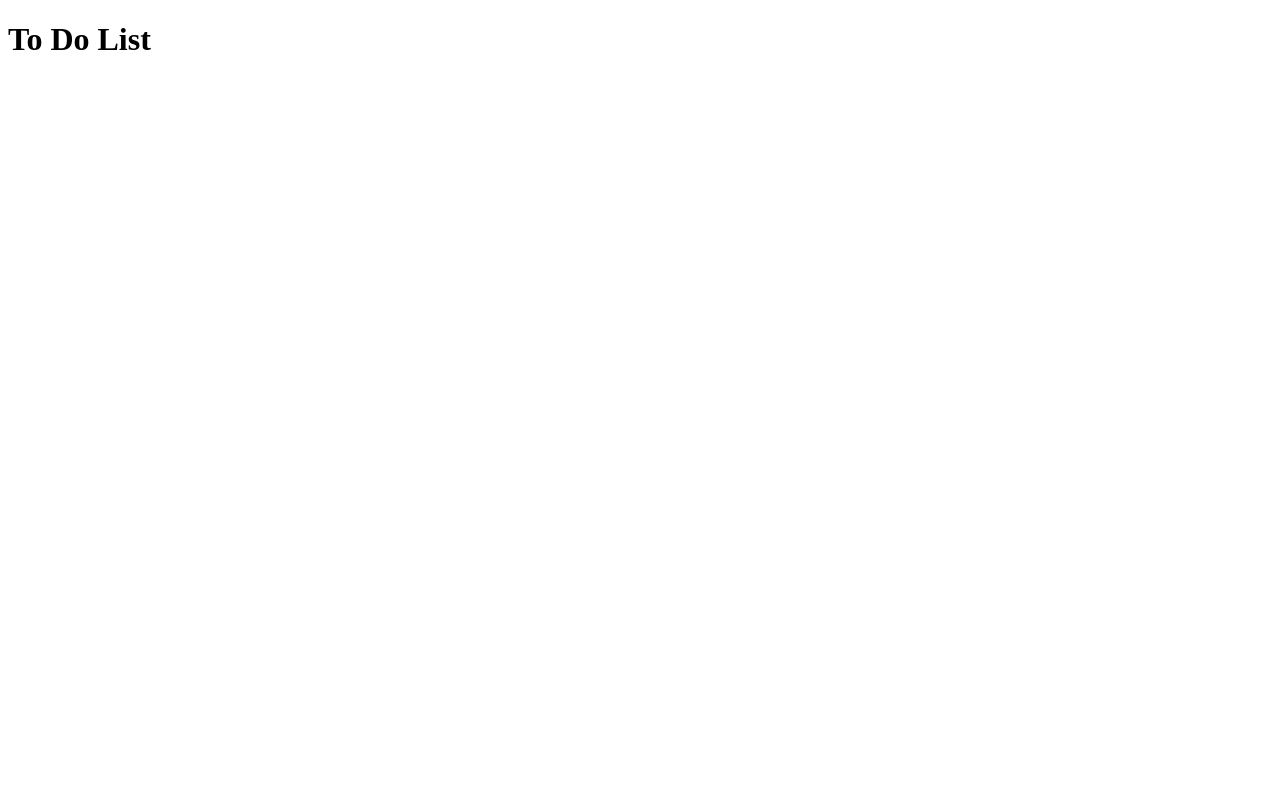
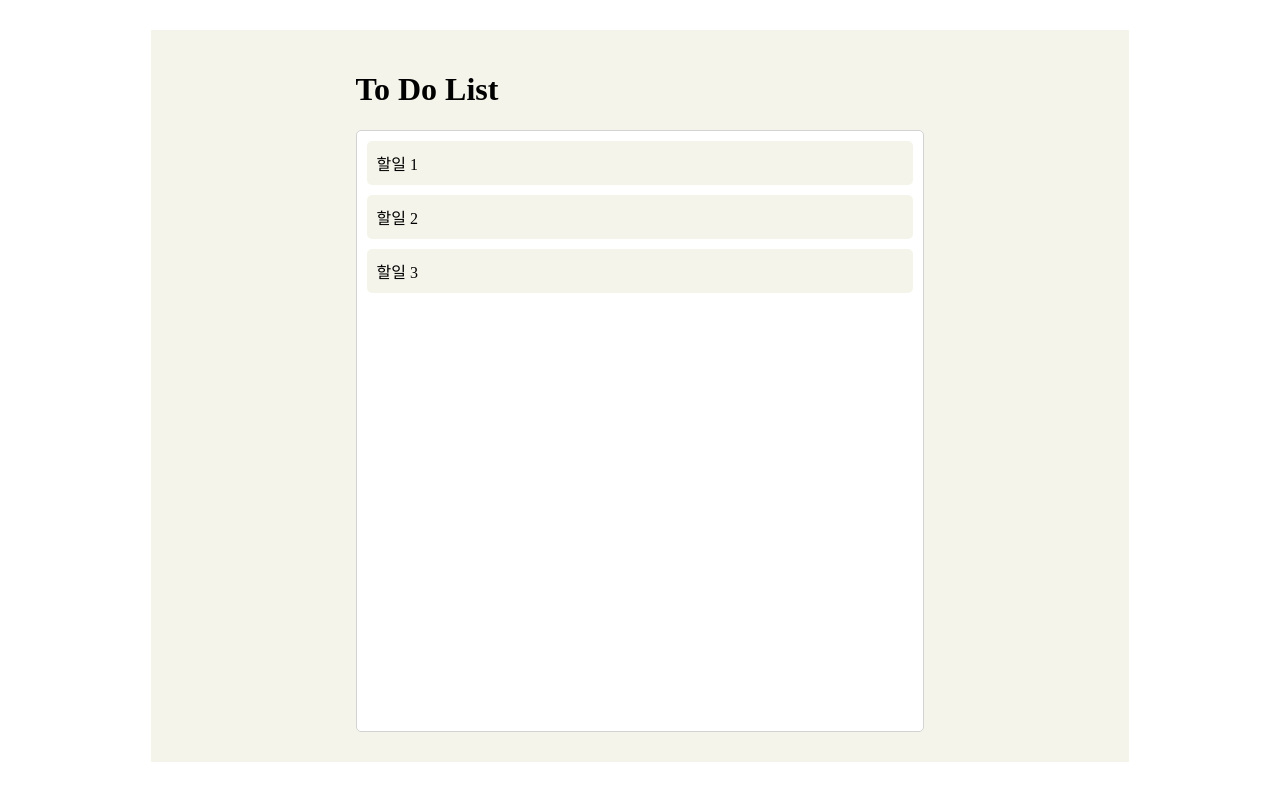
Before and after one commit to baesku789/todo, a React app: page /todo in a window 1280 px wide. Built offline with nearby package versions, Linux system fonts and the light colour scheme.

Commit message:
[master] - publishing 중

```diff
--- a/src/App.tsx
+++ b/src/App.tsx
@@ -6,7 +6,16 @@ import {createGlobalStyle} from "styled-components";
 export const App = () => {
     const GlobalStyles = createGlobalStyle`
       body{
-        box-sizing: border-box
+        box-sizing: border-box;
+      }
+
+      .container{
+        display: flex;
+        flex-direction: column;
+        width: 75%;
+        margin: 30px auto 0;
+        padding: 20px 15px 30px;
+        background: #f5f4eb;
       }
     `
 
--- /dev/null
+++ b/src/css/color.scss
@@ -0,0 +1 @@
+$bg : #f5f4eb
--- /dev/null
+++ b/src/css/common.scss
@@ -0,0 +1,28 @@
+//flex mixin
+//(justify-content) | (align-items) | (flex-direction)
+@mixin flex-center{
+  display: flex;
+  justify-content: center;
+}
+@mixin flex-center-center{
+  display: flex;
+  justify-content: center;
+  align-items: center;
+}
+@mixin flex-left-center{
+  display: flex;
+  justify-content: left;
+  align-items: center;
+}
+@mixin flex-left-center-column{
+  display: flex;
+  justify-content: left;
+  align-items: center;
+  flex-direction: column;
+}
+@mixin flex-center-center-column{
+  display: flex;
+  justify-content: center;
+  align-items: center;
+  flex-direction: column;
+}
--- a/src/page/Root.tsx
+++ b/src/page/Root.tsx
@@ -7,10 +7,12 @@ import Todo from "./components/todo/Todo";
 export const Root = () => {
 
     return (
-        <Routes>
-            <Route path={'/'} element={<Home/>}/>
-            <Route path={'/todo'} element={<Todo/>}/>
-            <Route path={'/post'} element={<Post/>}/>
-        </Routes>
+        <div className={"container"}>
+            <Routes>
+                <Route path={'/'} element={<Home/>}/>
+                <Route path={'/todo'} element={<Todo/>}/>
+                <Route path={'/post'} element={<Post/>}/>
+            </Routes>
+        </div>
     )
 }
--- a/src/page/components/home/Home.tsx
+++ b/src/page/components/home/Home.tsx
@@ -5,12 +5,12 @@ import styles from './home.scss'
 export const Home = () => {
 
     return (
-        <>
+        <div className={styles.container}>
             <h2 className={styles.home}>로그인</h2>
             <h3>아이디</h3>
-            <input type="text"/>
+            <input className={styles.input} type="text"/>
             <h3>비밀번호</h3>
-            <input type="text"/>
-        </>
+            <input className={styles.input} type="text"/>
+        </div>
     )
 }
--- a/src/page/components/home/home.scss
+++ b/src/page/components/home/home.scss
@@ -1,3 +1,15 @@
-.home{
+@use 'src/css/common' as Common;
+@use 'src/css/color' as Color;
 
+.container {
+  display: flex;
+  flex-direction: column;
+  width: 60%;
+  margin: 30px auto 0;
+  padding: 20px 15px 30px;
+  background: Color.$bg;
+  .input{
+    width: calc(100% - 20px);
+    height: 30px;
+  }
 }
--- a/src/page/components/todo/Todo.tsx
+++ b/src/page/components/todo/Todo.tsx
@@ -1,13 +1,39 @@
 import * as React from "react";
+import styles from './todo.scss'
 
 const Todo = () => {
+    const todoList = [
+        {
+            name: "yechan",
+            title : "할일 1",
+            text: "자기 전에 영양제1 챙겨먹기"
+        },
+        {
+            name: "yechan",
+            title : "할일 2",
+            text: "자기 전에 영양제2 챙겨먹기"
+        },
+        {
+            name: "yechan",
+            title : "할일 3",
+            text: "자기 전에 영양제3 챙겨먹기"
+        }
+    ]
+
     return (
-        <div>
-            <div>
+        <div className={styles.container}>
+            <div className={styles.header}>
                 <h1>To Do List</h1>
             </div>
-            <div>
 
+            <div className={styles.scrollBox}>
+                {
+                    todoList.map((todo) => {
+                      return (
+                          <div className={styles.todoList} key={todo.title}>{todo.title}</div>
+                      )
+                    })
+                }
             </div>
         </div>
     )
--- /dev/null
+++ b/src/page/components/todo/todo.scss
@@ -0,0 +1,31 @@
+@use 'src/css/common' as Common;
+@use 'src/css/color' as Color;
+
+.container{
+  width: 60%;
+  height: 70%;
+  background: Color.$bg;
+  margin: 0 auto;
+
+  .header{
+    display: flex;
+    justify-content: space-between;
+  }
+
+  .scrollBox{
+    overflow: auto;
+    overflow-x: hidden;
+    height: 600px;
+    background: #ffffff;
+    border-radius: 5px;
+    border: 1px solid lightgrey;
+
+    .todoList{
+      background: Color.$bg;
+      margin: 10px;
+      padding: 10px;
+      border-radius: 5px;
+      cursor: pointer;
+    }
+  }
+}
--- a/tsconfig.json
+++ b/tsconfig.json
@@ -2,8 +2,8 @@
   "compilerOptions": {
     "jsx": "react",
     "isolatedModules": true,// Babel이 TypeScript 프로젝트의 파일을 안전하게 트랜스파일할 수 있는지 확인합니다.
-    "noImplicitAny": true, // any type 체크
-    "strictNullChecks": true, //null, undefined 체크
+    "noImplicitAny": true, // any type check
+    "strictNullChecks": true, //null check
     "declaration": true, //d.ts file 생성(type 정의되어 있음)
     "emitDeclarationOnly": true, //d.ts file만 방출
   },
--- a/webpack.config.js
+++ b/webpack.config.js
@@ -36,7 +36,8 @@ module.exports = (env) => {
 
         output: {
             path: isDevelopment ? path.resolve(__dirname, "buildDev") : path.resolve(__dirname, "build"), //required absolute path
-            filename: "[name].bundle.js"
+            filename: "[name].bundle.js",
+            assetModuleFilename: "'images/[name][ext]"
         },
         module: {
             //모듈 관련 설정
@@ -85,6 +86,10 @@ module.exports = (env) => {
                         "sass-loader",
                     ],
                 },
+                {
+                    test:/\.png/,
+                    type: "asset/resource"
+                }
             ]
         },
         plugins: [
```
Also changed, not shown: public/assets/images/todo/logout_black_24dp.svg (added).
